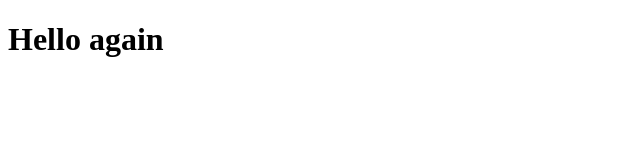
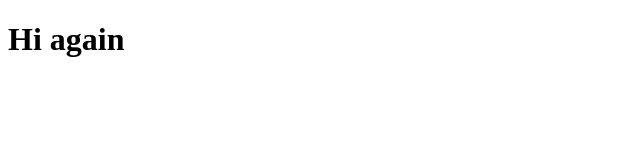
Before and after one commit to Drozd0f/python-education, a plain HTML site: page index.html in a window 1280 px wide. Shown: the whole page, without its empty margins (0-640 px from the left). Drawn offline with Linux system fonts and the light colour scheme.

Commit message:
Refactoring index.html

```diff
--- a/index.html
+++ b/index.html
@@ -8,6 +8,6 @@
         <title>python-education</title>
     </head>
     <body>
-        <h1>Hello again</h1>
+        <h1>Hi again</h1>
     </body>
 </html>
```
